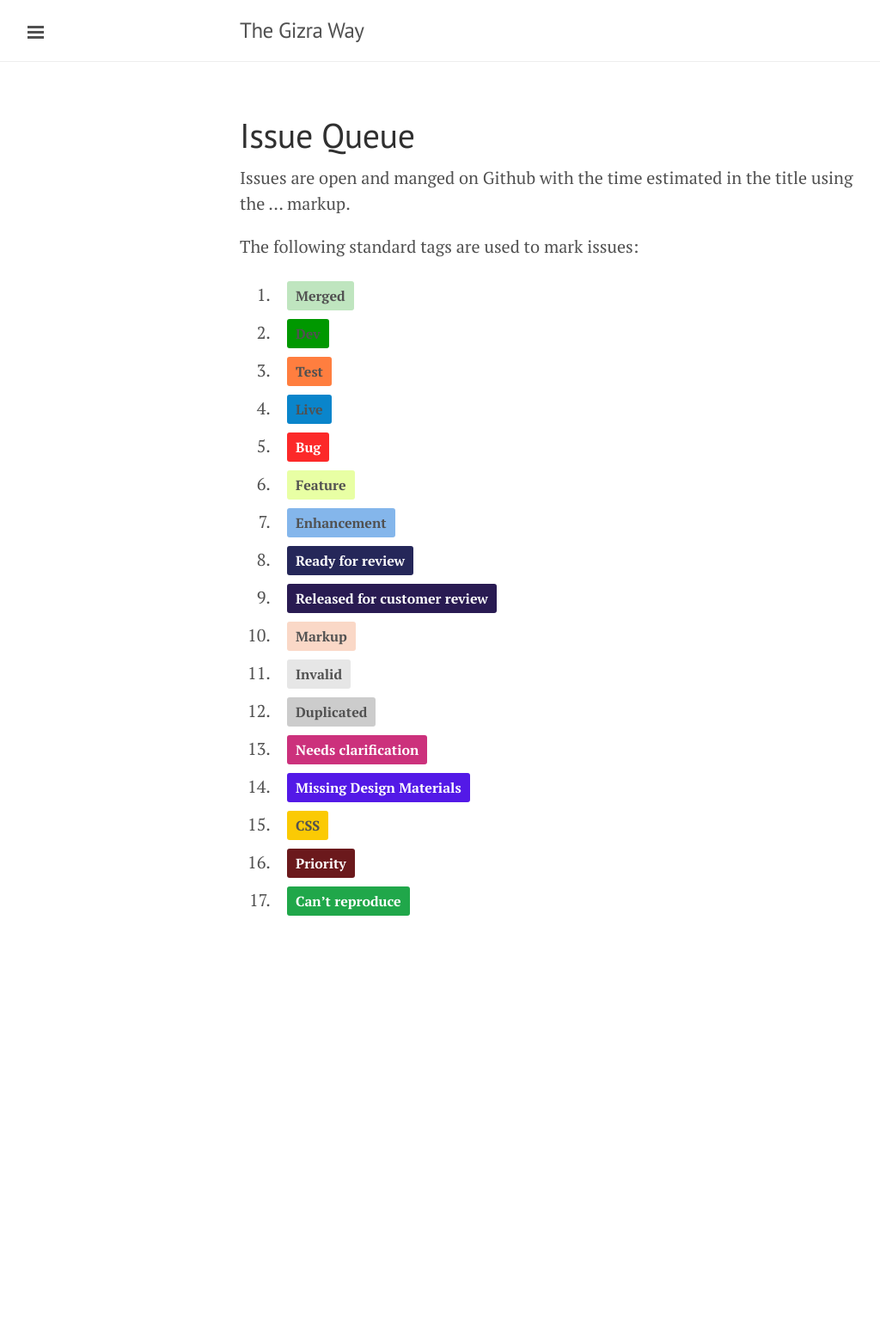
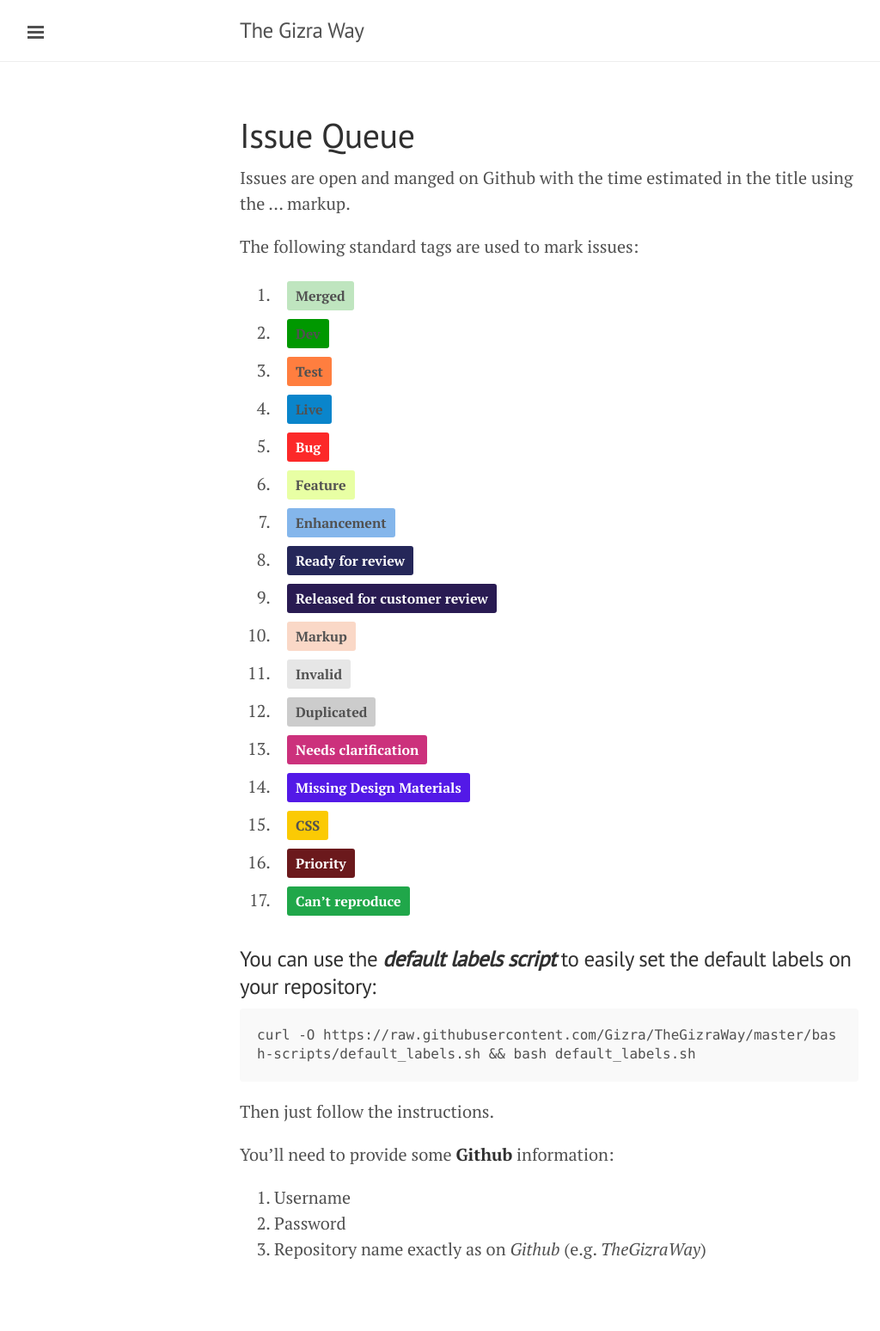
Before and after one commit to kazabooboo/TheGizraWay, a Jekyll site: the page built from src/issue-queue/index.md, in a window 1280 px wide. Shown: the whole page at 86% size, without its empty margins (1-1025 px from the left). Built offline with Jekyll 4.4.1, drawn with Linux system fonts in a browser that asks for light colours; Markdown is read by kramdown in place of the engine named in the settings; before the commit the page ends 1150 px from its top, so only the background shows below that.

Commit message:
Adding default labels script

````diff
--- a/src/issue-queue/index.md
+++ b/src/issue-queue/index.md
@@ -24,3 +24,16 @@ The following standard tags are used to mark issues:
 1. <span class="label-tag label-tag-css">CSS</span>
 1. <span class="label-tag label-tag-priority dark-background">Priority</span>
 1. <span class="label-tag label-tag-cant-reproduce dark-background">Can't reproduce</span>
+
+### You can use the ***default labels script*** to easily set the default labels on your repository:
+
+```
+curl -O https://raw.githubusercontent.com/Gizra/TheGizraWay/master/bash-scripts/default_labels.sh && bash default_labels.sh
+```
+Then just follow the instructions.
+
+You'll need to provide some **Github** information:
+
+1. Username
+1. Password
+1. Repository name exactly as on *Github* (e.g. *TheGizraWay*)
````
Also changed, not shown: 1 other file.
